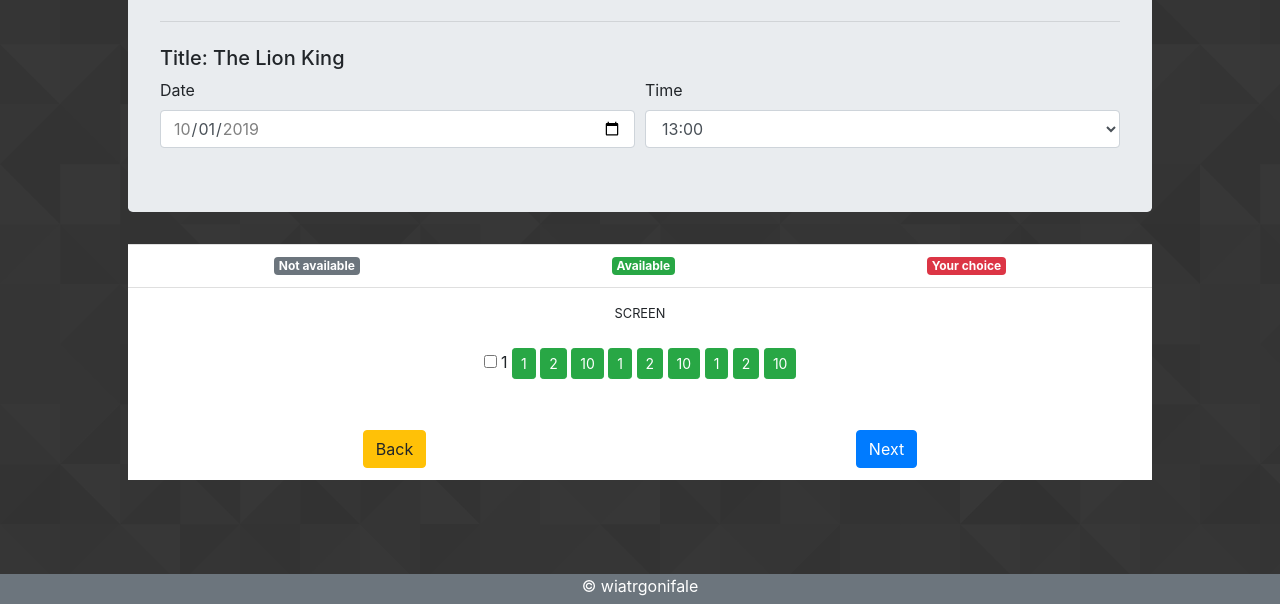
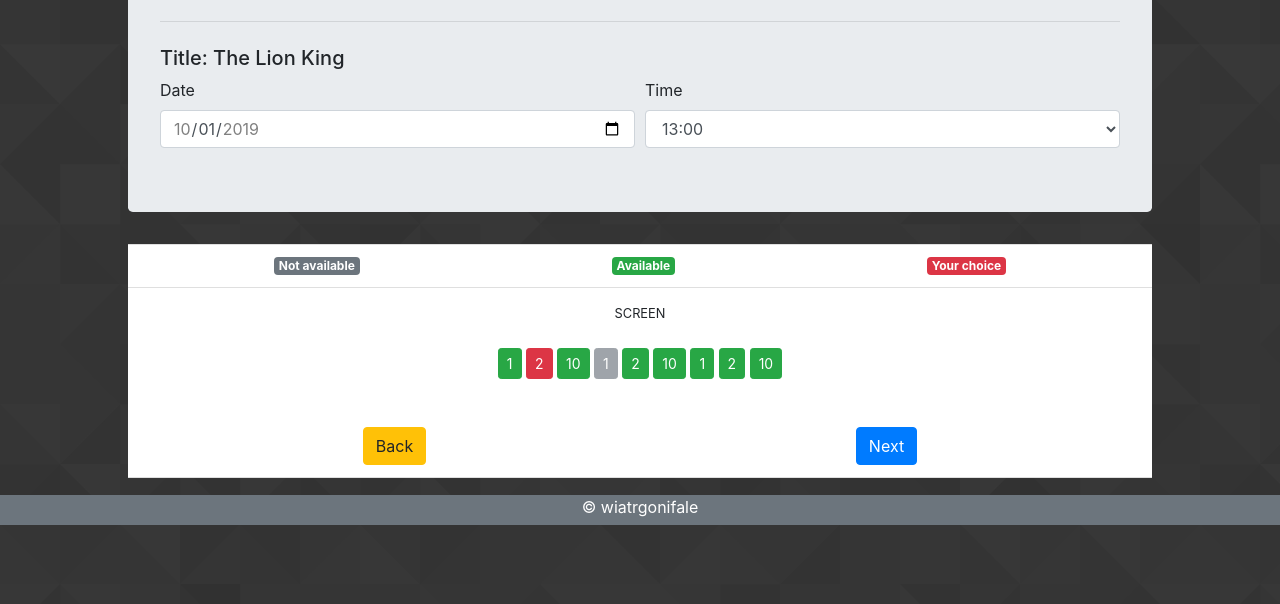
Before and after one commit to junasia/CinemaApp, a plain HTML site: page seats.html in a window 1280 px wide. Shown: the part 196-800 px from the top of the page. Drawn offline with nearby package versions, Linux system fonts and the light colour scheme.

Commit message:
button seats

```diff
--- a/seats.html
+++ b/seats.html
@@ -42,7 +42,7 @@
             </ul>
         </div>
     </nav>
-    <container class="d-flex flex-column align-items-center mb-4">
+    <container class="d-flex flex-column align-items-center position-relative pb-5">
         <div class="jumbotron pt-3 mt-3 width-80">
             <h1 class="display-4">Choose seat</h1>
             <p class="lead">Find seat, which is the most suitable for you and click on it.</p>
@@ -75,20 +75,15 @@
             <li class="list-group-item d-flex flex-column align-items-center">
                 <div class="screen text-center"><small>SCREEN</small></div>
                 <div class="seats-container mt-4">
-                    <label class="seat">
-                        <input type="checkbox"/>
-                        <span style="grid-area: C/1">1</span>
-                     </label>
-
-                    <button type="button" class="btn btn-success btn-sm" style="grid-area: A/1" onclick="onSeatClick">1</button>
-                    <button type="button" class="btn btn-success btn-sm" style="grid-area: A/2" onclick="onSeatClick">2</button>
-                    <button type="button" class="btn btn-success btn-sm" style="grid-area: A/10" onclick="onSeatClick">10</button>
-                    <button type="button" class="btn btn-success btn-sm" style="grid-area: B/1" onclick="onSeatClick">1</button>
-                    <button type="button" class="btn btn-success btn-sm" style="grid-area: B/2" onclick="onSeatClick">2</button>
-                    <button type="button" class="btn btn-success btn-sm" style="grid-area: B/10" onclick="onSeatClick">10</button>
-                    <button type="button" class="btn btn-success btn-sm" style="grid-area: J/1" onclick="onSeatClick">1</button>
-                    <button type="button" class="btn btn-success btn-sm" style="grid-area: J/2" onclick="onSeatClick">2</button>
-                    <button type="button" class="btn btn-success btn-sm" style="grid-area: J/10" onclick="onSeatClick">10</button>
+                    <button type="button" class="btn btn-success btn-sm" style="grid-area: A/1">1</button>
+                    <button type="button" class="btn btn-danger btn-sm" style="grid-area: A/2">2</button>
+                    <button type="button" class="btn btn-success btn-sm" style="grid-area: A/10">10</button>
+                    <button type="button" class="btn btn-secondary btn-sm" disabled style="grid-area: B/1">1</button>
+                    <button type="button" class="btn btn-success btn-sm" style="grid-area: B/2">2</button>
+                    <button type="button" class="btn btn-success btn-sm" style="grid-area: B/10">10</button>
+                    <button type="button" class="btn btn-success btn-sm" style="grid-area: J/1">1</button>
+                    <button type="button" class="btn btn-success btn-sm" style="grid-area: J/2">2</button>
+                    <button type="button" class="btn btn-success btn-sm" style="grid-area: J/10">10</button>
                 </div>
 
                 <div class="d-flex justify-content-around w-100 mt-5">
@@ -97,11 +92,12 @@
                 </div>
             </li>
         </ul>
+        <footer class="foot bg-secondary">
+            <p class="m-0">&copy wiatrgonifale</p>
+        </footer>
 
     </container>
-    <footer class="foot bg-secondary">
-        <p class="m-0">&copy wiatrgonifale</p>
-    </footer>
+
 
     <script src="https://code.jquery.com/jquery-3.3.1.slim.min.js" integrity="sha384-q8i/X+965DzO0rT7abK41JStQIAqVgRVzpbzo5smXKp4YfRvH+8abtTE1Pi6jizo" crossorigin="anonymous"></script>
     <script src="https://cdnjs.cloudflare.com/ajax/libs/popper.js/1.14.7/umd/popper.min.js" integrity="sha384-UO2eT0CpHqdSJQ6hJty5KVphtPhzWj9WO1clHTMGa3JDZwrnQq4sF86dIHNDz0W1" crossorigin="anonymous"></script>
```
